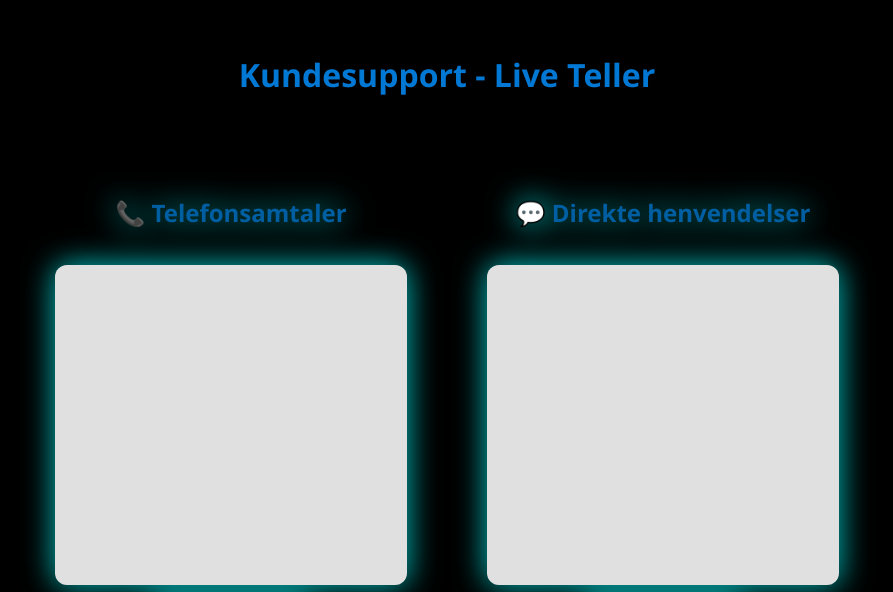
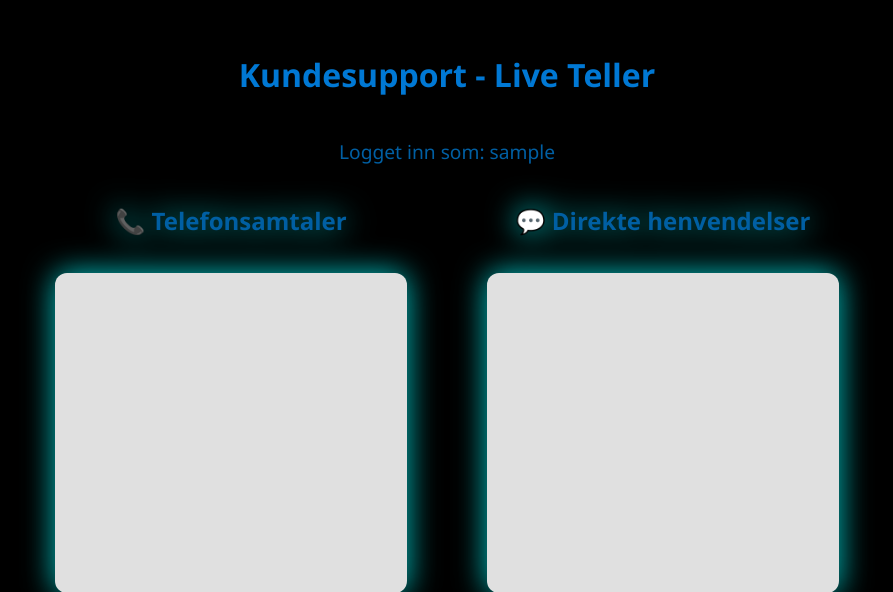
Before and after one commit to FrenzyCT/FIBSpov, a Flask app: page / in a window 1280 px wide. Shown: the top 592 px of the page, without its empty margins (193-1086 px from the left). Run offline with Flask 2, Linux system fonts and the light colour scheme; the visitor is signed in with stand-in values (Sample User, id 1); data that the repository does not hold is empty; some libraries are stand-ins or nearby versions.

Commit message:
changed login to class in index.html and updated css for control

```diff
--- a/fibspov/main/static/stilig.css
+++ b/fibspov/main/static/stilig.css
@@ -15,6 +15,13 @@ h1 {
 
 h2 {
     color: #005fa3;
+}
+
+.logged-in {
+    color: #005fa3;
+    font-size: 1.2rem;
+    text-align: center;
+    margin-top: 20px;
 }
 
 /* === LAYOUT FOR BEGGE TELLERNE === */
--- a/fibspov/main/templates/index.html
+++ b/fibspov/main/templates/index.html
@@ -8,7 +8,7 @@
 <body>
 
 <h1>Kundesupport - Live Teller</h1>
-<p style="text-align: center; margin-top: 20px;">
+<p class="logged-in">
     Logget inn som: {{ session["user"] }}
 </p>
 
```
